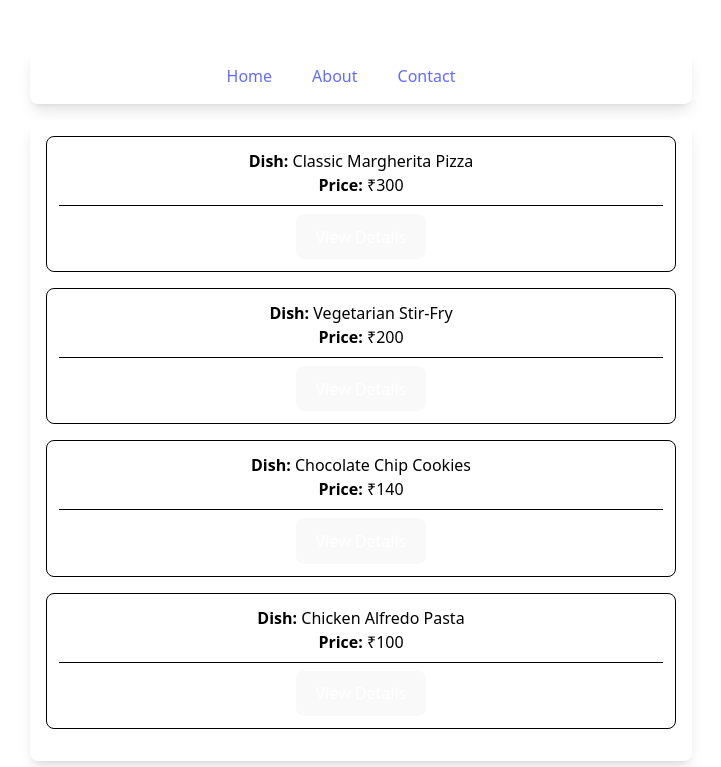
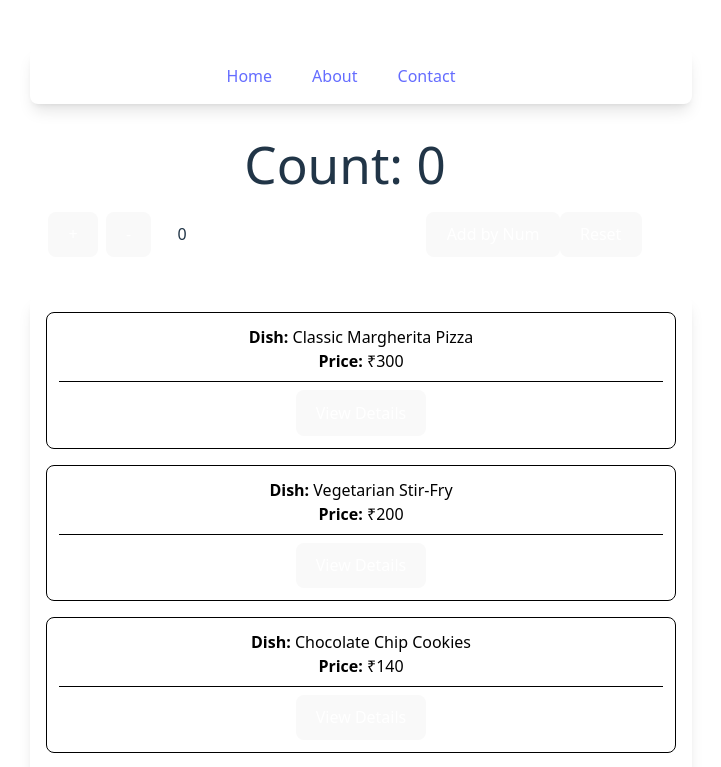
Before and after one commit to adityathakur-cse/React-Practice, a React (Vite) app: page / in a window 1280 px wide. Shown: the top 767 px of the page, without its empty margins (295-1016 px from the left). Built offline with nearby package versions, Linux system fonts and the light colour scheme.

Commit message:
Counter using Redux

```diff
--- a/package.json
+++ b/package.json
@@ -10,10 +10,12 @@
     "preview": "vite preview"
   },
   "dependencies": {
+    "@reduxjs/toolkit": "^2.11.1",
     "@tailwindcss/vite": "^4.1.16",
     "axios": "^1.13.2",
     "react": "^19.1.1",
     "react-dom": "^19.1.1",
+    "react-redux": "^9.2.0",
     "react-router-dom": "^7.10.0",
     "tailwindcss": "^4.1.16"
   },
--- /dev/null
+++ b/src/Redux/CounterSlice.jsx
@@ -0,0 +1,16 @@
+import { createSlice } from "@reduxjs/toolkit";
+export const CounterSlice = createSlice({
+    name : "counter",
+    initialState : {count : 0},
+    reducers : {
+        incre : (state) => {state.count+=1},
+        decre : (state) => {state.count-=1},
+        reset : (state) => {state.count=0},
+        addbyNum : (state, action) => {
+            state.count += Number(action.payload)
+        }
+    }
+})
+
+export const {incre, decre, reset, addbyNum} = CounterSlice.actions;
+export default CounterSlice.reducer
--- /dev/null
+++ b/src/Redux/CounterUI.jsx
@@ -0,0 +1,37 @@
+import React, { useState } from 'react';
+import { useDispatch, useSelector } from "react-redux";
+import { incre, decre, reset, addbyNum } from "./CounterSlice";
+
+const CounterUI = () => {
+  const [value, setValue] = useState(0);
+  const count = useSelector((state) => state.counter.count);
+  const dispatch = useDispatch();
+
+  return (
+    <div className="p-4">
+      <h1 className="text-2xl mb-3">Count: {count}</h1>
+      <button className="bg-green-500 text-white px-3 py-1 mr-2 rounded"
+        onClick={() => dispatch(incre())}>
+        +
+      </button>
+
+      <button className="bg-red-500 text-white px-3 py-1 mr-2 rounded"
+        onClick={() => dispatch(decre())}>
+        -
+      </button>
+      <input className='p-2 border-white border-2 m-2 rounded-lg ' type="number" value={value} onChange={(e) => setValue(e.target.value)} placeholder='Enter number'/>
+      <button className="bg-blue-600 text-white px-3 py-1 rounded"
+        onClick={() => dispatch(addbyNum())}>
+        Add by Num
+      </button>
+
+      <button className="bg-gray-600 text-white px-3 py-1 rounded"
+        onClick={() => dispatch(reset())}>
+        Reset
+      </button>
+
+    </div>
+  )
+};
+
+export default CounterUI;
--- a/src/main.jsx
+++ b/src/main.jsx
@@ -33,6 +33,9 @@ import HTTPRequestComp from './HTTPMethods/HTTPRequestComp.jsx'
 import HTTPRequestAxios from './HTTPMethods/HTTPRequestAxios.jsx'
 import ParentRouting from './Routing/ParentRouting.jsx'
 import ShowRecipe from './Routing/ShowRecipe.jsx'
+import { Provider } from 'react-redux'
+import { store } from './store.jsx'
+import CounterUI from './Redux/CounterUI.jsx'
 const firstele = <h2>This is my new element</h2>
 class Ucomponent extends React.Component{
   render(){
@@ -61,8 +64,10 @@ let config = {
 let versions = [1.1, 1.2, 1.3]
 createRoot(document.getElementById('root')).render(
   <StrictMode>
+    <Provider store={store}>
       {/* <EventHandling /> */}
       <ParentRouting/>
+      <CounterUI/>
       <ShowRecipe/>
       <UseEffect/>
       <UseState />
@@ -100,5 +105,6 @@ createRoot(document.getElementById('root')).render(
       <FormValidation/>
       <HTTPRequestComp/>
       <HTTPRequestAxios/>
+    </Provider>
   </StrictMode>,
 )
--- /dev/null
+++ b/src/store.jsx
@@ -0,0 +1,8 @@
+import { configureStore } from "@reduxjs/toolkit";
+import counterReducer from "./Redux/CounterSlice";
+
+export const store = configureStore({
+  reducer: {
+    counter: counterReducer,
+  },
+});
```
Also changed, not shown: 1 other file (tests, documents, lock files or other folders). Lines whose indentation alone changed are shown as unchanged.
